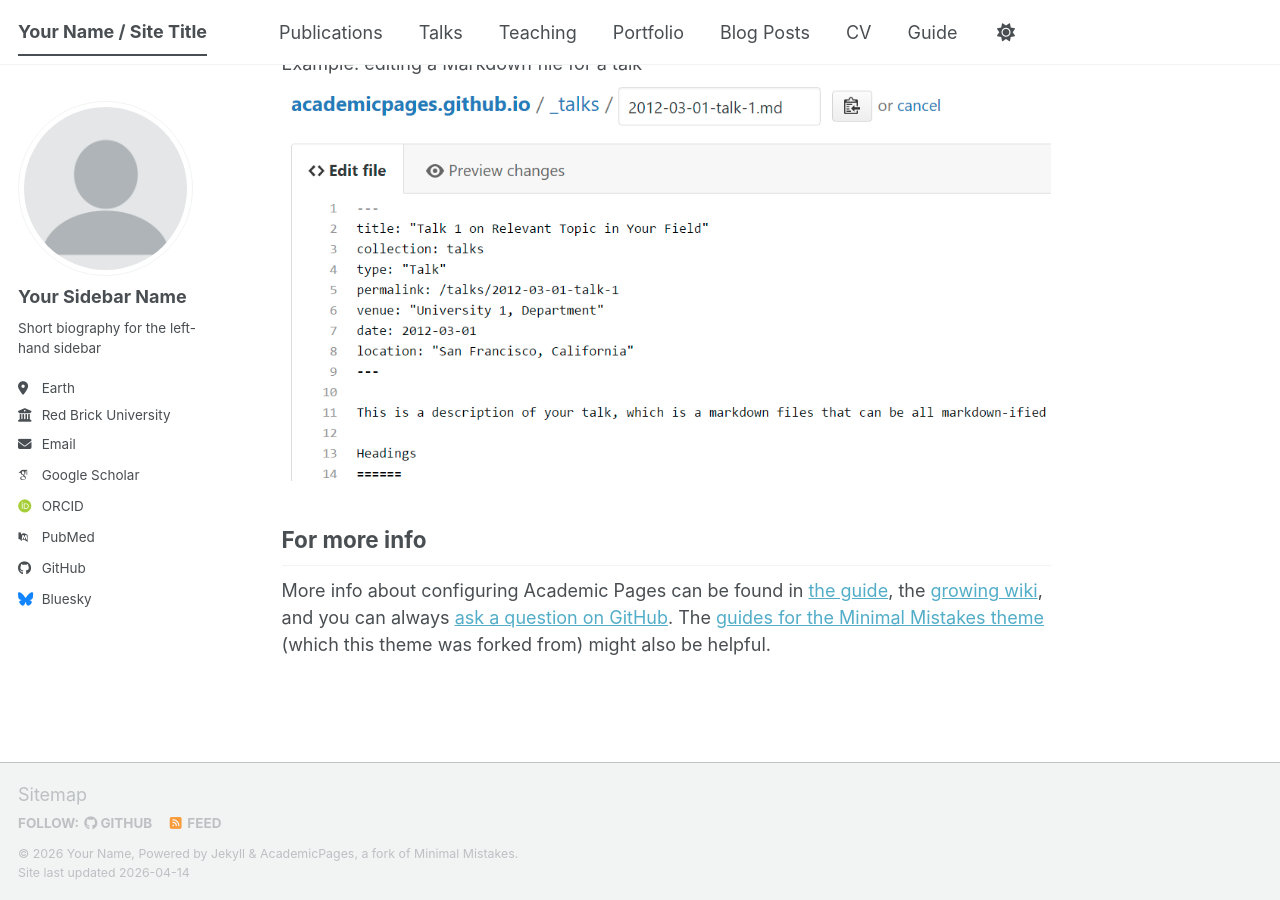
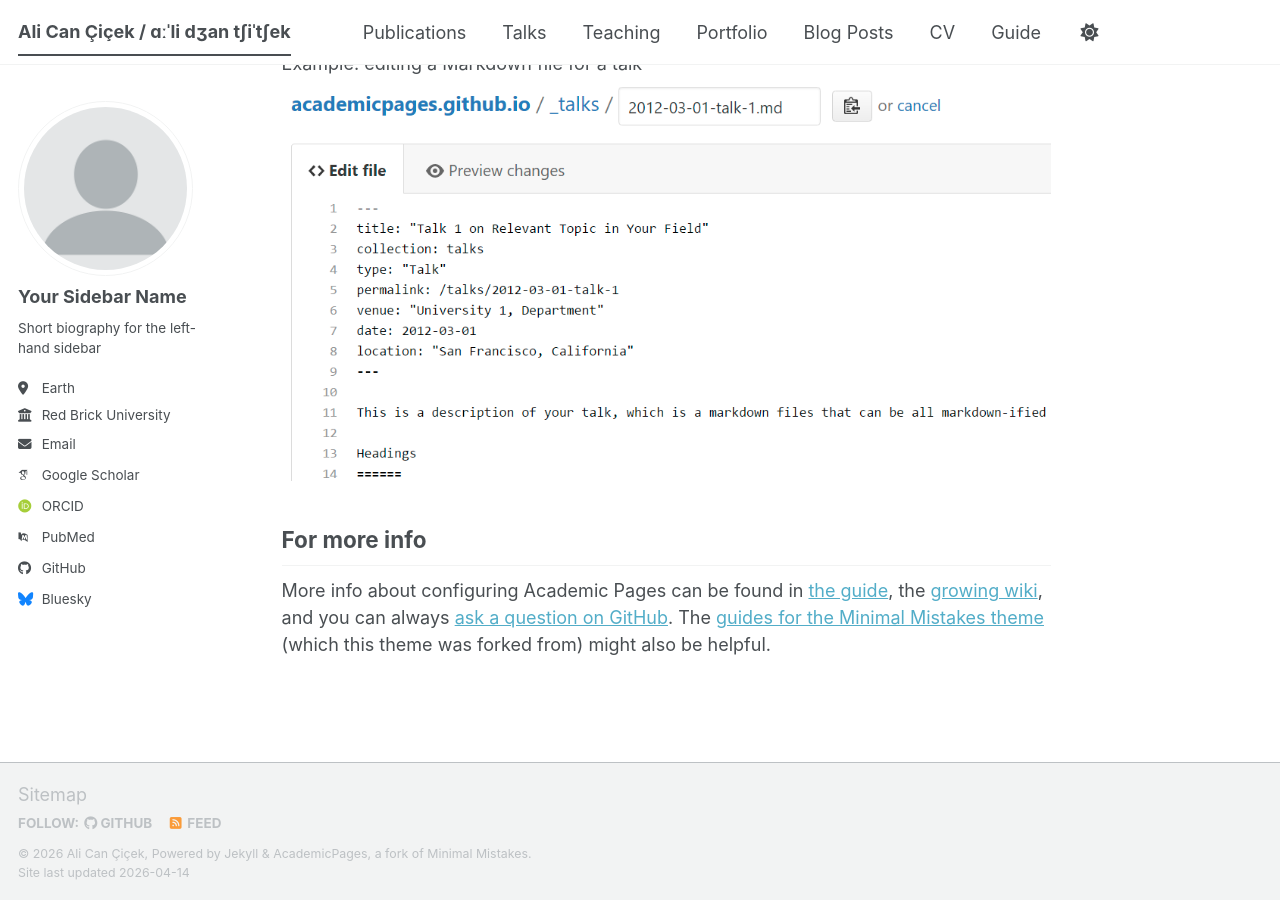
Before and after one commit to cicekalican/cicekalican.github.io, a Jekyll site: the page built from _pages/about.md, in a window 1280 px wide and 900 px high, scrolled down 2720 px. Built offline with Jekyll 4.4.1, drawn with Linux system fonts in a browser that asks for light colours; some web fonts are replaced; a script bundle is joined from its source files by our own code; library files that are not in the unit come from our copies.

Commit message:
Update site title and name in configuration

```diff
--- a/_config.yml
+++ b/_config.yml
@@ -9,9 +9,9 @@
 # Basic Site Settings
 locale                   : "en-US"
 site_theme               : "default" # The available themes options are "default", "air", "sunrise", "mint", "dirt" and "contrast"
-title                    : "Your Name / Site Title"
+title                    : "Ali Can Çiçek / ɑːˈli dʒan tʃiˈtʃek"
 title_separator          : "-"
-name                     : &name "Your Name"
+name                     : &name "Ali Can Çiçek"
 description              : &description "Your Name's academic portfolio"   # Update this with a general description of your site, this is the default if not overridden by a page
 url                      : https://academicpages.github.io # The base hostname & protocol for your site e.g. "https://[your GitHub username].github.io",
                                                            # or if you already have some other page hosted on Github then use "https://[your GitHub username].github.io/[Your Repo Name]"
```
